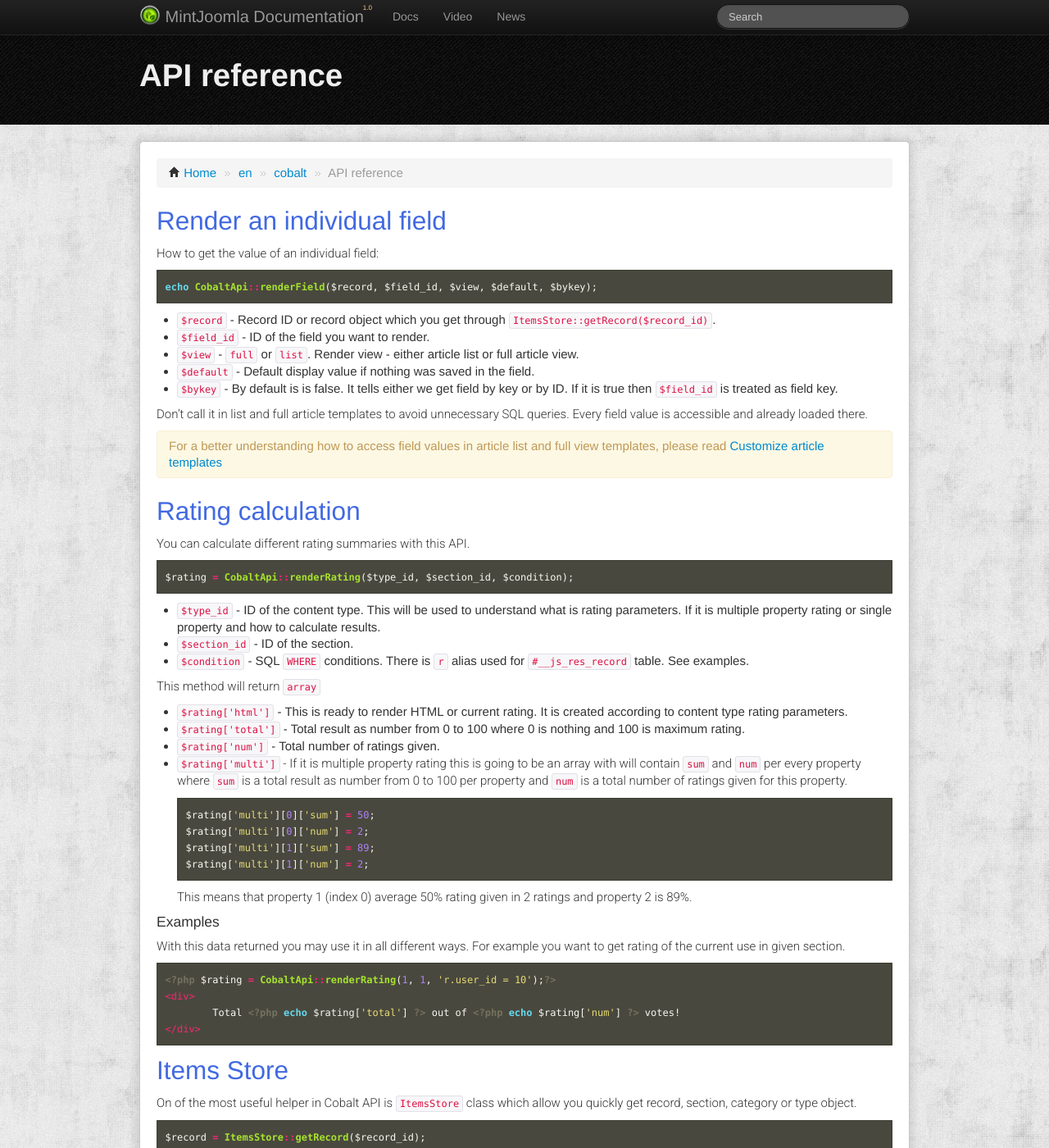
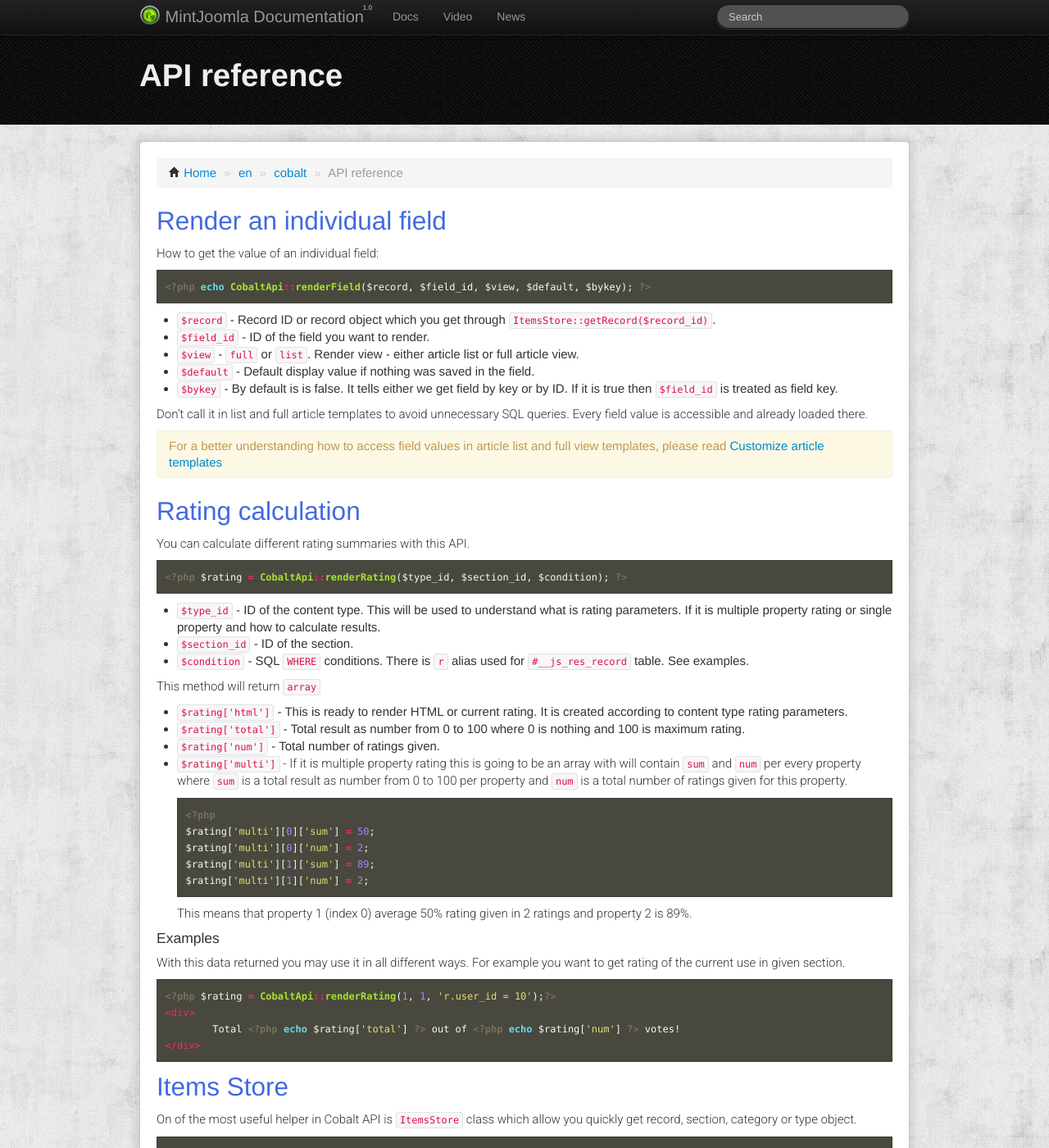
Before and after one commit to MintJoomla/MintJoomla.github.io, a Jekyll site: the page built from en/cobalt/_posts/developer/2013-01-01-api-reference.md, in a window 1280 px wide and 1400 px high. Shown: the whole window at 82% size. Built offline with Jekyll 4.4.1, drawn with Linux system fonts in a browser that asks for light colours; comment, search, counter and statistics services are not loaded.

Commit message:
Phph correction

```diff
--- a/en/cobalt/_posts/developer/2013-01-01-api-reference.md
+++ b/en/cobalt/_posts/developer/2013-01-01-api-reference.md
@@ -9,7 +9,7 @@
 How to get the value of an individual field:
 
 ~~~php
-echo CobaltApi::renderField($record, $field_id, $view, $default, $bykey);
+<?php echo CobaltApi::renderField($record, $field_id, $view, $default, $bykey); ?>
 ~~~
 
 - `$record` -  Record ID or record object which you get through `ItemsStore::getRecord($record_id)`.
@@ -26,7 +26,7 @@
 You can calculate different rating summaries with this API.
 
 ~~~php
-$rating = CobaltApi::renderRating($type_id, $section_id, $condition);
+<?php $rating = CobaltApi::renderRating($type_id, $section_id, $condition); ?>
 ~~~
 
 - `$type_id` - ID of the content type. This will be used to understand what is rating parameters. If it is multiple property rating or single property and how to calculate results.
@@ -41,6 +41,7 @@
 - `$rating['multi']` - If it is multiple property rating this is going to be an array with will contain `sum` and `num` per every property where `sum` is a total result as number from 0 to 100 per property and `num` is a total number of ratings given for this property.
 
   ~~~php
+  <?php
   $rating['multi'][0]['sum'] = 50;
   $rating['multi'][0]['num'] = 2;
   $rating['multi'][1]['sum'] = 89;
@@ -65,6 +66,7 @@
 On of the most useful helper in Cobalt API is `ItemsStore` class which allow you quickly get record, section, category or type object.
 
 ~~~php
+<?php
 $record = ItemsStore::getRecord($record_id);
 $section = ItemsStore::getSection($section_id);
 $type = ItemsStore::getType($type_id);
@@ -74,6 +76,7 @@
 This initialise parameters as well so you can get access to type or section parameters.
 
 ~~~php
+<?php
 $section->params->get('general.section_iid');
 ~~~
 
@@ -120,6 +123,7 @@
 For example:
 
 ~~~php
+<?php
 CobaltApi::createRecord(
 	[
 		'title' => 'test 3',
@@ -143,6 +147,7 @@
 To update record use
 
 ~~~php
+<?php
 CobaltApi::updateRecord($redord_id, $data, $fields, $categories, $tags);
 ~~~
 
```
